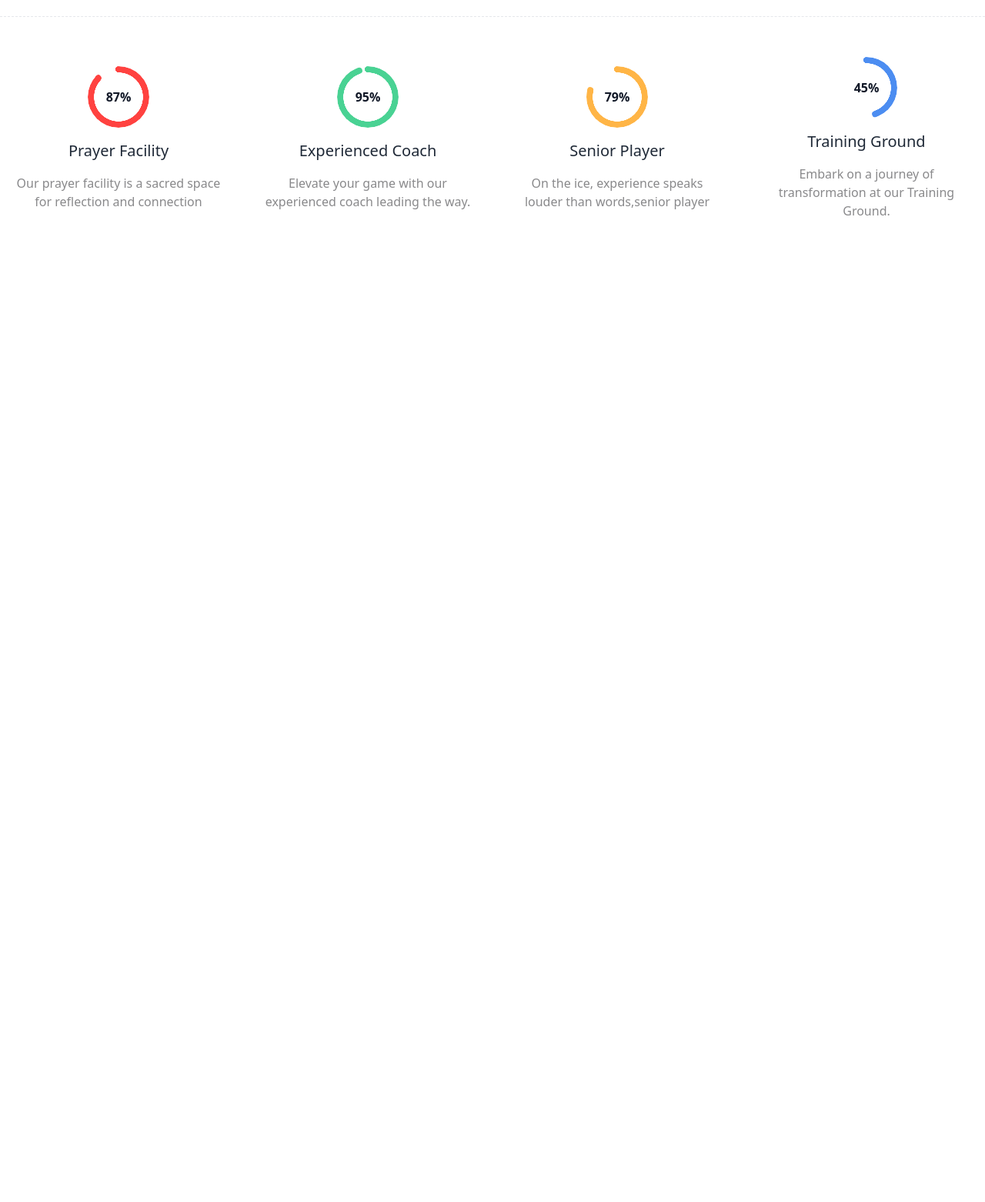
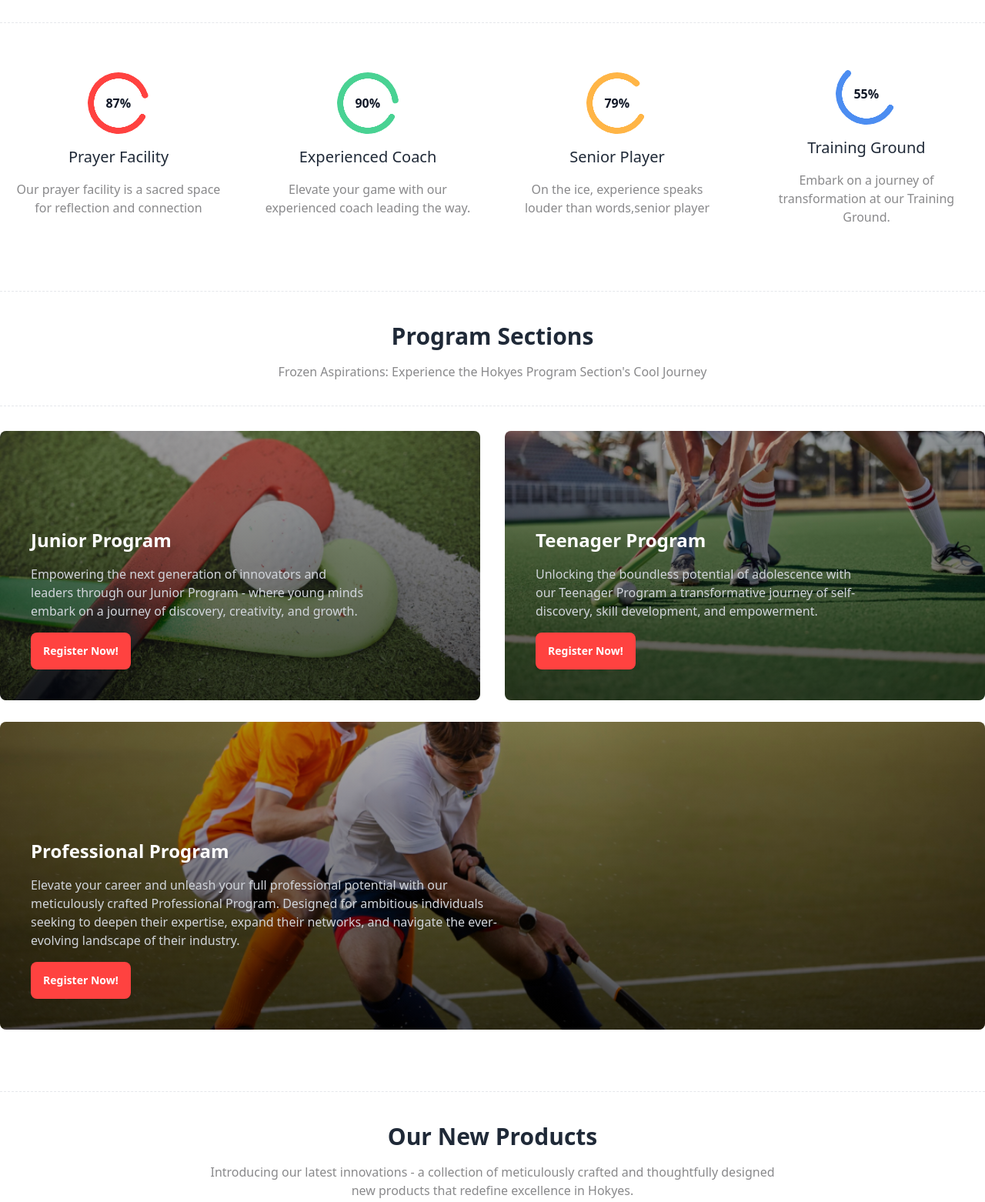
Before and after one commit to sahidDev09/Hockey-s-field, a plain HTML site: page index.html in a window 1280 px wide. Shown: the part 932-2494 px from the top of the page at 77% size. Before the commit the page ends 1302 px from the top, so only its background shows below. Drawn offline with nearby package versions, Linux system fonts and the light colour scheme.

Commit message:
added grid card and products section

```diff
--- /dev/null
+++ b/index.css
@@ -0,0 +1,37 @@
+.bg-card {
+  background-image: url("./Images/2.png");
+  background-position: center;
+  background-repeat: no-repeat;
+  background-size: cover;
+  height: 350px;
+}
+
+.overlay-card {
+  background-image: linear-gradient(
+    to bottom,
+    rgba(8, 8, 8, 0.335),
+    rgba(0, 0, 0, 0.666)
+  );
+}
+
+.second{
+    background-image: url("./Images/4.png");
+    background-position: center;
+    background-size: cover;
+
+}
+
+.bg-2{
+  background-image: url("./Images/3.png");
+  background-position: center;
+  background-repeat: no-repeat;
+  background-size: cover;
+}
+
+.overlay-sec{
+    background-image: linear-gradient(
+    to bottom,
+    rgba(8, 8, 8, 0.335),
+    rgba(0, 0, 0, 0.666)
+  );
+}
--- a/index.html
+++ b/index.html
@@ -18,6 +18,7 @@
       href="https://cdnjs.cloudflare.com/ajax/libs/font-awesome/6.5.1/css/all.min.css" />
 
     <title>Document</title>
+    <link rel="stylesheet" href="index.css" />
 
     <!-- *custom tailwind colour palletes -->
 
@@ -211,7 +212,7 @@
       <!-- Progress bar section -->
 
       <section class="progress-section md:my-16 my-4">
-        <hr class="border-dashed" />
+        <hr class="border-dashed my-10" />
         <h1 class="text-3xl font-semibold text-center mt-8 mb-4">
           Professional Hockeys Club
         </h1>
@@ -223,13 +224,15 @@
 
         <div
           id="progress-cards"
-          class="mt-8 grid grid-cols-1 md:grid-cols-4 justify-center text-center gap-4 items-center ">
+          class="mt-8 grid grid-cols-1 md:grid-cols-4 justify-center text-center gap-4 items-center">
           <div class="p-5">
             <div
-              class="radial-progress text-[#FF4240]"
+              class="radial-progress text-[#FF4240] rotate-[120deg]"
               style="--value: 87"
               role="progressbar">
-              <span class="text-gray-900 font-semibold">87%</span>
+              <span class="text-gray-900 font-semibold -rotate-[120deg]"
+                >87%</span
+              >
             </div>
             <h2 class="text-xl my-4">Prayer Facility</h2>
             <p class="text-txt-normal">
@@ -240,10 +243,12 @@
 
           <div class="p-5">
             <div
-              class="radial-progress text-[#49D293]"
-              style="--value: 95"
+              class="radial-progress text-[#49D293] rotate-[120deg]"
+              style="--value: 90"
               role="progressbar">
-              <span class="text-gray-900 font-semibold">95%</span>
+              <span class="text-gray-900 font-semibold -rotate-[120deg]"
+                >90%</span
+              >
             </div>
             <h2 class="text-xl my-4">Experienced Coach</h2>
             <p class="text-txt-normal">
@@ -253,10 +258,12 @@
 
           <div class="p-5">
             <div
-              class="radial-progress text-[#FFB546]"
+              class="radial-progress text-[#FFB546] rotate-[120deg]"
               style="--value: 79"
               role="progressbar">
-              <span class="text-gray-900 font-semibold">79%</span>
+              <span class="text-gray-900 font-semibold -rotate-[120deg]"
+                >79%</span
+              >
             </div>
             <h2 class="text-xl my-4">Senior Player</h2>
             <p class="text-txt-normal">
@@ -266,10 +273,12 @@
 
           <div class="p-5">
             <div
-              class="radial-progress text-[#4C8DF1]"
-              style="--value: 45"
+              class="radial-progress text-[#4C8DF1] rotate-[120deg]"
+              style="--value: 55"
               role="progressbar">
-              <span class="text-gray-900 font-semibold">45%</span>
+              <span class="text-gray-900 font-semibold -rotate-[120deg]"
+                >55%</span
+              >
             </div>
             <h2 class="text-xl my-4">Training Ground</h2>
             <p class="text-txt-normal">
@@ -278,6 +287,92 @@
           </div>
         </div>
       </section>
+
+      <!-- program section -->
+
+      <section id="program-section">
+        <hr class="border-dashed my-10" />
+        <h1 class="text-3xl font-semibold text-center mt-8 mb-4">
+          Program Sections
+        </h1>
+        <p class="text-center text-txt-normal">
+          Frozen Aspirations: Experience the Hokyes Program Section's Cool
+          Journey
+        </p>
+        <hr class="border-dashed mt-8 mb-8" />
+
+        <div class="top1 grid md:grid-cols-2 gap-8 my-7">
+          <div class="bg-card rounded-lg relative">
+            <div class="overlay-card h-full w-full rounded-lg">
+              <div
+                class="info-card w-[70%] text-white space-y-4 absolute bottom-10 left-10">
+                <h1 class="text-2xl font-extrabold">Junior Program</h1>
+                <p class="text-gray-300">
+                  Empowering the next generation of innovators and leaders
+                  through our Junior Program - where young minds embark on a
+                  journey of discovery, creativity, and growth.
+                </p>
+                <button class="btn bg-main-ancent border-none text-white">
+                  Register Now!
+                </button>
+              </div>
+            </div>
+          </div>
+
+          <div class="bg-card bg-2 rounded-lg relative">
+            <div class="overlay-card h-full w-full rounded-lg">
+              <div
+                class="info-card w-[70%] text-white space-y-4 absolute bottom-10 left-10">
+                <h1 class="text-2xl font-extrabold">Teenager Program</h1>
+                <p class="text-gray-300">
+                  Unlocking the boundless potential of adolescence with our
+                  Teenager Program a transformative journey of self-discovery,
+                  skill development, and empowerment.
+                </p>
+                <button class="btn bg-main-ancent border-none text-white">
+                  Register Now!
+                </button>
+              </div>
+            </div>
+          </div>
+        </div>
+        <div class="second h-[400px] rounded-lg relative mb-10">
+          <div class="overlay-sec h-full w-full rounded-lg">
+            <div
+              class="info-card md:w-[50%] text-white space-y-4 absolute bottom-10 left-10">
+              <h1 class="text-2xl font-extrabold">Professional Program</h1>
+              <p class="text-gray-300">
+                Elevate your career and unleash your full professional potential
+                with our meticulously crafted Professional Program. Designed for
+                ambitious individuals seeking to deepen their expertise, expand
+                their networks, and navigate the ever-evolving landscape of
+                their industry.
+              </p>
+              <button class="btn bg-main-ancent border-none text-white">
+                Register Now!
+              </button>
+            </div>
+          </div>
+        </div>
+      </section>
+
+      <!-- our new products -->
+
+      <section class="products-section my-20">
+        <hr class="border-dashed my-10" />
+        <h1 class="text-3xl font-semibold text-center mt-8 mb-4">
+          Our New Products
+        </h1>
+        <p class="text-center text-txt-normal w-[60%] mx-auto">
+          Introducing our latest innovations - a collection of meticulously
+          crafted and thoughtfully designed new products that redefine
+          excellence in Hokyes.
+        </p>
+        <hr class="border-dashed mt-10" />
+
+        <!-- products incompleted section -->
+
+      </section>
     </main>
     <footer></footer>
   </body>
```
Also changed, not shown: 1 other file.
